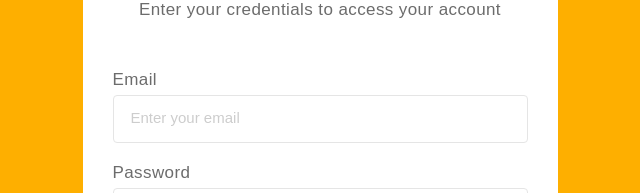
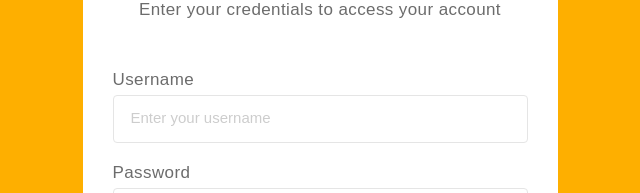
Before and after one commit to pakosam/ParkingReact, a React (Create React App) app: page /signin in a window 1280 px wide. Shown: the part 283-476 px from the top of the page, without its empty margins (320-960 px from the left). Built offline with nearby package versions, Linux system fonts and the light colour scheme.

Commit message:
giving classes meaningful names, removing unnecessary lines

```diff
--- a/src/components/Sidebar/Navigation.tsx
+++ b/src/components/Sidebar/Navigation.tsx
@@ -1,5 +1,5 @@
 import { LogoutIcon } from "../../assets/icons/LogoutIcon";
-import { Link, Location } from "react-router-dom";
+import { Link } from "react-router-dom";
 import "./Navigation.css";
 import { sidebarItems } from "./sidebarItems/sidebarItems";
 import { useLocation } from "react-router-dom";
--- a/src/pages/Parking/ParkingView.tsx
+++ b/src/pages/Parking/ParkingView.tsx
@@ -4,7 +4,7 @@ import { ParkingActions } from "./ParkingActions";
 import { ParkingRowActions } from "./ParkingRowActions";
 import React, { useEffect, useState } from "react";
 import { IParkings } from "../../api/apiInterface";
-import { Navigate, redirect, useNavigate } from "react-router-dom";
+import { useNavigate } from "react-router-dom";
 
 export const ParkingView = () => {
 
@@ -28,14 +28,13 @@ export const ParkingView = () => {
       .catch((error) => console.error('Error fetching data:', error)); // Catch any fetch errors
 =======
       .then(response => {
-        console.log(response)
         if(response.ok)
           return response.json()
       })
       .then((data) => setParkings(data))
       .catch((error) => console.error('Error fetching data:', error));
 
-      if (bearerToken == "")
+      if (bearerToken === "")
         navigate('/signin')
 >>>>>>> dc54ba2 (Navigation added)
   }, []);
@@ -66,6 +65,7 @@ export const ParkingView = () => {
                     <img
                       className="parking-image"
                       src={image || "/assets/parkingplace.png"}
+                      alt="real-life-parking"
                     />
                   </div>
                 </td>
--- a/src/pages/SignIn.css
+++ b/src/pages/SignIn.css
@@ -1,12 +1,15 @@
-#SignIn {
+#Sign-In {
     width: 100%;
-    position: relative;
     background-color: var(--yellow);
+    display: flex;
+    flex-direction: column;
+    align-items: center;
+    justify-content: center;
 }
 
 .main-content {
-    position: absolute;
-    position-area: center;
+    display: flex;
+    flex-direction: column;
     height: 550px;
     width: 475px;
     background-color: #ffffff;
@@ -15,21 +18,21 @@
     border-radius: 15px;
 }
 
-.parking-project-div {
+.header {
     flex: 4;
     display: flex;
     align-items: center;
     justify-content: center;
 }
 
-.parking-project-text {
+h3 {
     border-left: 7px solid var(--yellow);
     padding-left: 10px;
     margin-bottom: 0;
     font-size: 39px;
 }
 
-.info {
+.sign-in-info {
     flex: 4;
     justify-items: center;
     display: flex;
@@ -38,23 +41,23 @@
     justify-content: space-evenly;
 }
 
-.info h4 {
+.sign-in-info h4 {
     margin-bottom: 0;
     font-size: 27px;
     letter-spacing: 0.5px;
 }
 
-.info .info-sentence {
+.sign-in-info .sentence {
     margin-top: 8px;
     font-size: 17px;
     color: #6C6C6C;
 }
 
-.info .info-sentence span {
+.sign-in-info .sentence span {
     letter-spacing: 0.4px;
 }
 
-.form-div {
+.form-container {
     flex: 10;
     display: flex;
     flex-direction: column;
@@ -62,33 +65,33 @@
     justify-content: space-between;
 }
 
-form {
+.form {
     display: flex;
     flex-direction: column;
     margin-top: 20px;
 }
 
-label {
+.label {
     margin-bottom: 5px;
     font-size: 17px;
     color: #6C6C6C;
     letter-spacing: 0.4px;
 }
 
-input {
+.input {
     margin-bottom: 20px;
     height: 44px;
     border: 1px solid #E5E5E5;
     border-radius: 4px;
 }
 
-input::placeholder {
+.input::placeholder {
     font-size: 15px;
     color: #CDCDCD;
     padding-left: 15px;
 }
 
-.signinbtn {
+.sign-in-btn {
     margin-top: 20px;
     height: 44px;
     background-color: #FEAF00;
@@ -98,17 +101,17 @@ input::placeholder {
     border-radius: 4px;
 }
 
-.psw-opt {
+.password-footer {
     flex: 4;
     text-align: center;
     font-size: 17px;
 }
 
-.question {
+.reminder-text {
     color: #6C6C6C;
 }
 
-.action {
+.interactive-text {
     margin-left: 5px;
     color: #FEAF00;
     text-decoration: underline;
--- a/src/pages/SignIn.tsx
+++ b/src/pages/SignIn.tsx
@@ -1,5 +1,5 @@
 import "./SignIn.css";
-import { FormEvent, useRef, useState } from "react";
+import { FormEvent, useState } from "react";
 import { useNavigate } from "react-router-dom";
 
 export const SignIn = () => {
@@ -36,54 +36,57 @@ export const SignIn = () => {
       .catch((error) => {
         console.error("Login error:", error);
       });
-
-    console.log(username);
-    console.log(password);
-    console.log("Form submitted successfully");
-
   };
 
   return (
-    <>
-      <div id="SignIn">
+      <div id="Sign-In">
         <div className="main-content">
-          <div className="parking-project-div">
-            <h3 className="parking-project-text">PARKING PROJECT</h3>
+          <div className="header">
+            <h3>PARKING PROJECT</h3>
           </div>
-          <div className="info">
+          <div className="sign-in-info">
             <h4>SIGN IN</h4>
-            <div className="info-sentence">
+            <div className="sentence">
               <span>Enter your credentials to access your account</span>
             </div>
           </div>
-          <div className="form-div">
-            <form>
-              <label htmlFor="email">Email</label>
+          <div className="form-container">
+            <form className="form" onSubmit={submitBtn}>
+              <label className="label" htmlFor="username">Username</label>
               <input
                 type="text"
-                placeholder="Enter your email"
-                name="email"
+                placeholder="Enter your username"
+                name="username"
+                className="input"
+                value={username}
+                onChange={(e) => setUsername(e.target.value)}
                 required
               />
 
-              <label htmlFor="psw">Password</label>
+              <label className="label" htmlFor="password">Password</label>
               <input
                 type="password"
                 placeholder="Enter your password"
-                name="psw"
+                name="password"
+                className="input"
+                value={password}
+                onChange={(e) => {
+                  setPassword(e.target.value);
+                }}
                 required
               />
-
-              <button type="submit" className="signinbtn">
+              <button type="submit" className="sign-in-btn">
                 SIGN IN
               </button>
             </form>
           </div>
-          <div className="psw-opt">
-            <span className="question">Forgot your password?<span className="action">Reset password</span></span>
+          <div className="password-footer">
+            <span className="reminder-text">
+              Forgot your password?
+              <span className="interactive-text">Reset password</span>
+            </span>
           </div>
         </div>
       </div>
-    </>
   );
 };
```
